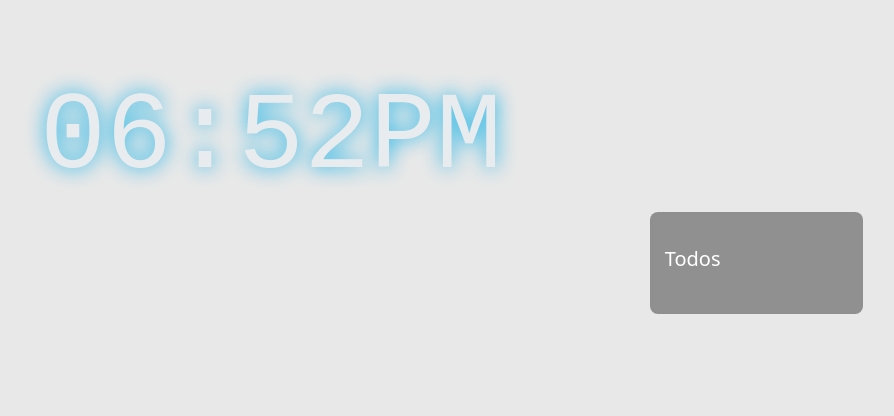
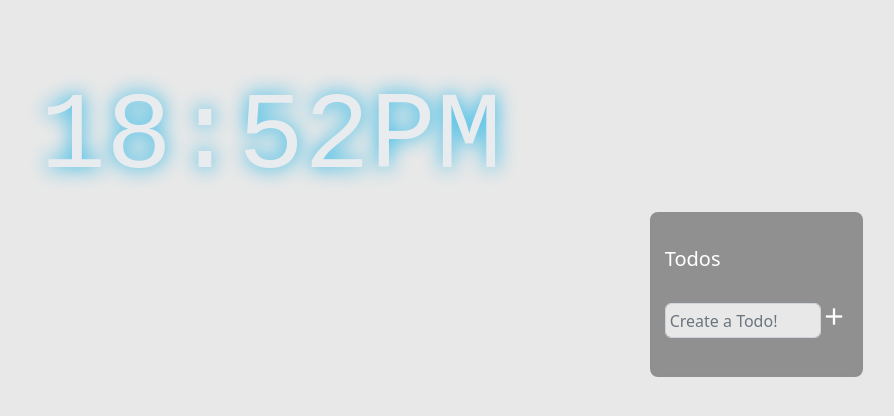
Before and after one commit to TylerRice27/Inspire, a website with bundled scripts: page index.html in a window 1280 px wide. Shown: the whole page, without its empty margins (369-1263 px from the left). Built offline with nearby package versions, Linux system fonts and the light colour scheme; no server answers; a script that the page names is missing.

Commit message:
Create a input field

```diff
--- a/app/App.js
+++ b/app/App.js
@@ -16,8 +16,8 @@ function currentTime() {
   if (hh == 0) {
     hh = 12;
   }
-  if (hh > 12) {
-    hh = hh - 12;
+  if (hh >= 12) {
+    // hh = hh - 12;
     session = "PM";
   }
 
--- a/index.html
+++ b/index.html
@@ -54,7 +54,14 @@
           </div> -->
 
           <div id="todos"></div>
-
+          <form onsubmit="app.todosController.createTodo('${this.id}')">
+            <div class="input-group mb-1 mt-4">
+              <input required minlength="3" placeholder="Create a Todo!" name="title" type="text"
+                class="mt-2 rounded p-1 form-control" aria-label="Sizing example input"
+                aria-describedby="inputGroup-sizing-default">
+              <i title="Add a Task" class="mdi mdi-plus fs-3 hv "></i>
+            </div>
+          </form>
         </div>
 
       </div>
```
